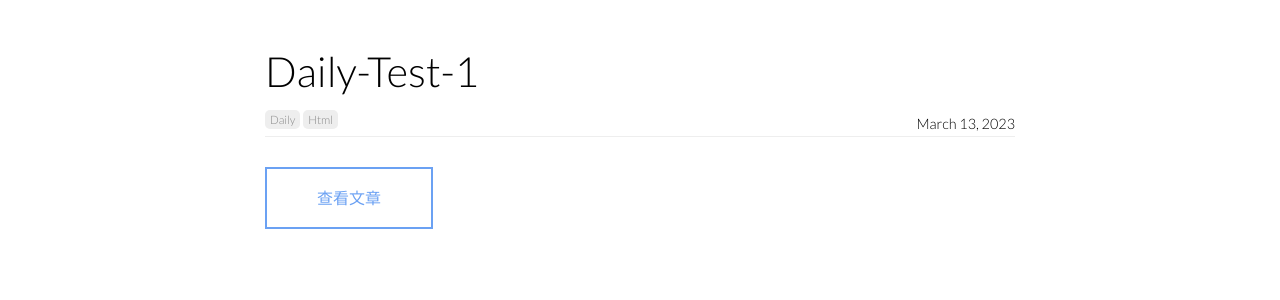
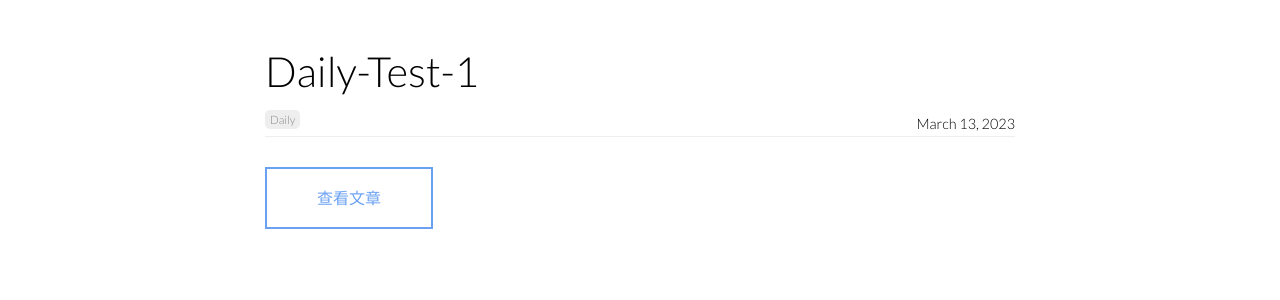
Before and after one commit to pandacase/pandacase.github.io, a Jekyll site: the page built from daily/index.html, in a window 1280 px wide and 900 px high, scrolled down 720 px. Shown: the part 243-543 px from the top of the window. Built offline with Jekyll 4.4.1, drawn with Linux system fonts in a browser that asks for light colours; nearby versions of some CDN libraries; comment, search, counter and statistics services are not loaded.

Commit message:
Update 2023-03-13-Daily-test.md

```diff
--- a/_posts/2023-03-13-Daily-test.md
+++ b/_posts/2023-03-13-Daily-test.md
@@ -4,6 +4,5 @@ date: 2023-03-13
 description: ....
 categories:
   - Daily
-  - HTML
 image: https://s1.ax1x.com/2023/03/12/ppM1bX4.jpg # 默认背景
 ---
```
